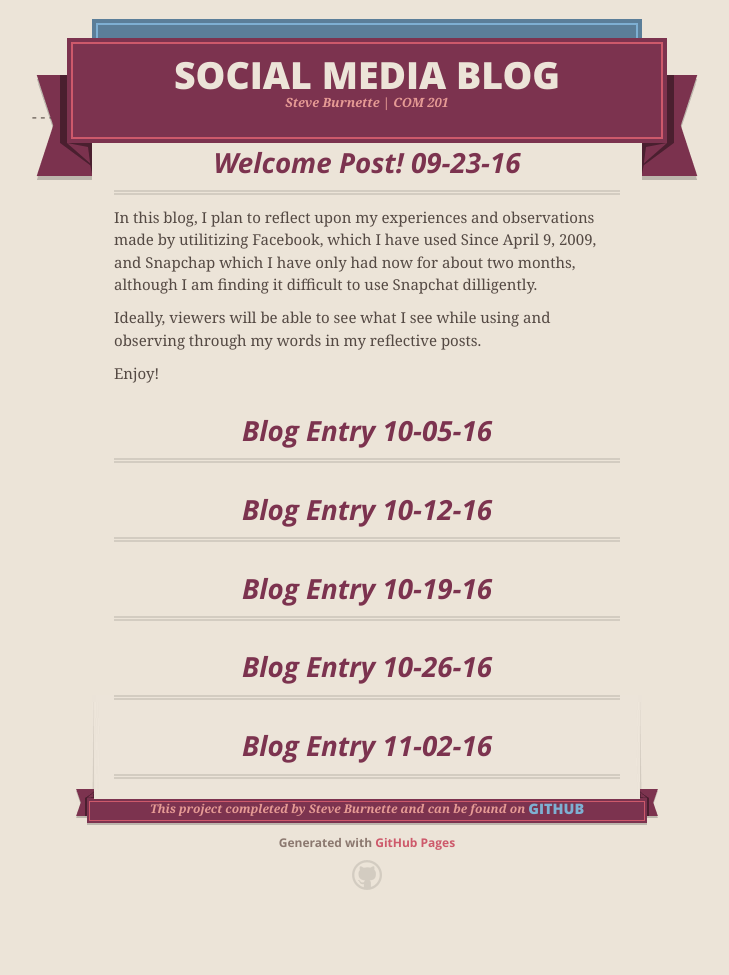
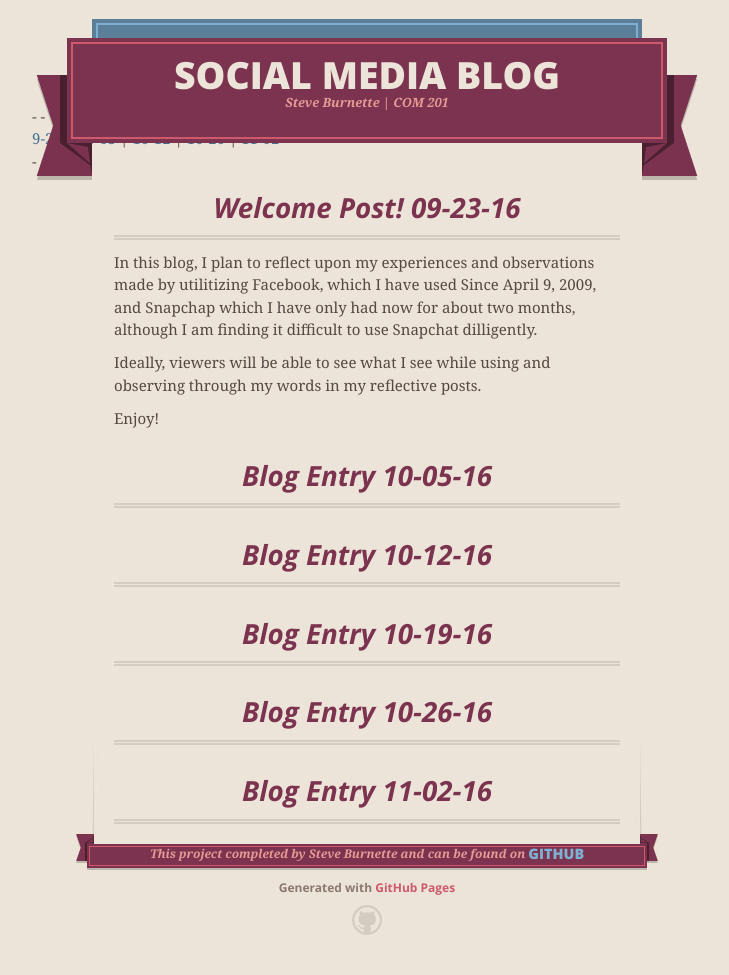
Before and after one commit to sburnet1/Social-Media-Presence-Blog, a Jekyll site: the page index.html, which Jekyll copies as it is, in a window 1280 px wide. Shown: the whole page, without its empty margins (273-1002 px from the left). Built offline with Jekyll 4.4.1, drawn with Linux system fonts in a browser that asks for light colours; nearby versions of some CDN libraries; before the commit the page ends 930 px from its top, so only the background shows below that.

Commit message:
Update index.html

```diff
--- a/index.html
+++ b/index.html
@@ -38,9 +38,15 @@
 
 
 
-<section id="">
+<section id="nav">
  -        <span class="inner">
-  -          <a href="" class=""> </a> </span>
+  -          <nav>
+  <a href="/welcome-post-09-23-16/">9-23</a> |
+  <a href="/blog-entry-10-05-16/">10-05</a> |
+  <a href="/blog-entry-10-12-16/">10-12</a> |
+  <a href="/blog-entry-10-26-16/">10-26</a> |
+  <a href="/blog-entry-11-02-16/">11-02</a>
+</nav> </span>
  -      </section>
 
       <span class="banner-fix"></span>
```
